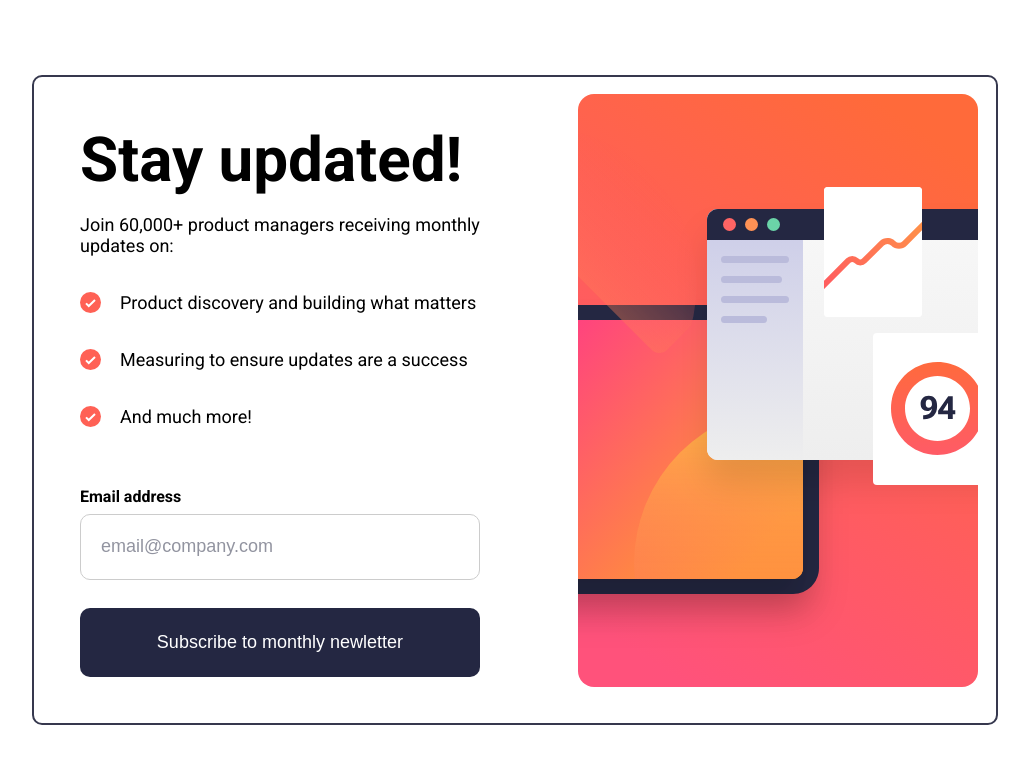
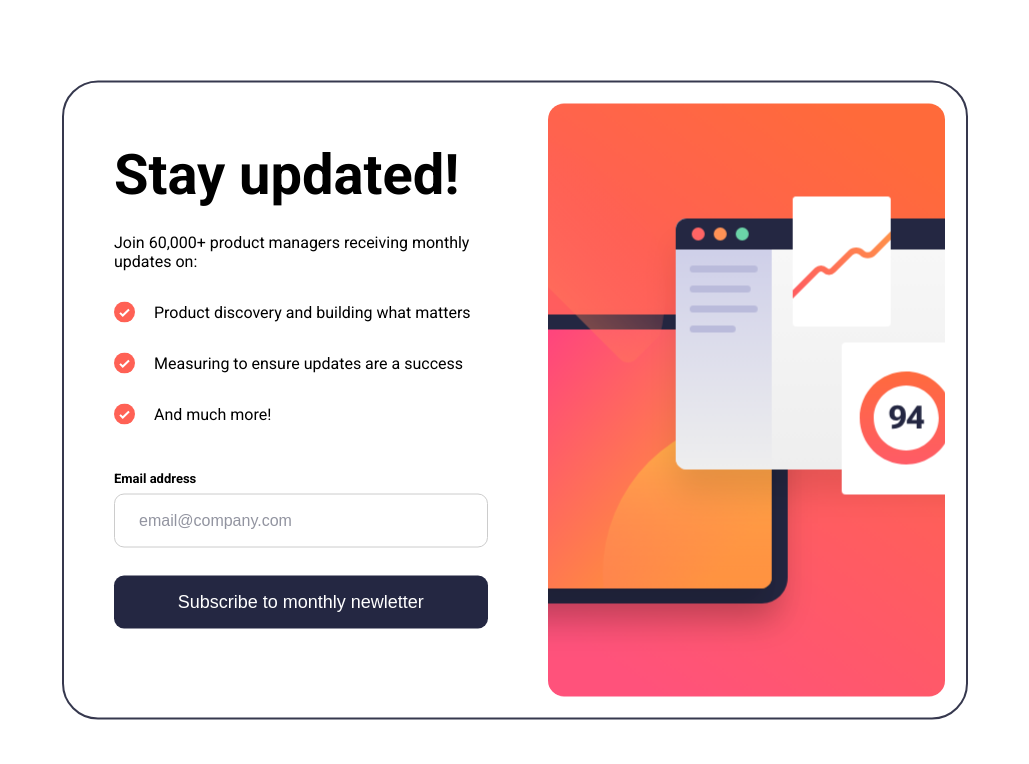
Before and after one commit to Adeben33/newletter-sign-up, a React (Vite) app: page / in a window 1280 px wide. Shown: the top 764 px of the page, without its empty margins (125-1154 px from the left). Built offline with nearby package versions, Linux system fonts and the light colour scheme.

Commit message:
progress

```diff
--- a/package.json
+++ b/package.json
@@ -11,7 +11,8 @@
   },
   "dependencies": {
     "react": "^18.2.0",
-    "react-dom": "^18.2.0"
+    "react-dom": "^18.2.0",
+    "validator": "^13.11.0"
   },
   "devDependencies": {
     "@types/react": "^18.2.43",
--- a/src/App.css
+++ b/src/App.css
@@ -9,12 +9,14 @@
 }
 
 main {
-  width: 928px;
+  width: 860px;
   display: flex;
-  gap: 69px;
-  padding: 17px;
+  justify-content: center;
+  /* align-items: center; */
+  gap: 60px;
+  padding: 21px;
   border: 2px solid hsl(235, 18%, 26%);
-  border-radius: 10px;
+  border-radius: 36px;
   position: absolute;
   top: 50%;
   left: 50%;
@@ -22,13 +24,17 @@ main {
 }
 
 main .container {
-  padding: 29px;
-  font-size: 18px;
+  /* padding: 29px 0 0 29px; */
+  padding-top: 29px;
+  margin-left: 29px;
+  width: 376px;
+  /* height: 446px; */
 }
 
 main .container .heading {
-  font-size: 62px;
+  font-size: 56px;
   font-weight: 600;
+  line-height: 1.5;
 }
 
 main .container p {
@@ -51,39 +57,68 @@ main .container ul li {
   background-image: url(./assets/images/illustration-sign-up-desktop.svg);
   background-size: cover;
   background-position: center;
+  border-radius: 16px;
 }
 
 form {
-  margin-top: 40px;
+  margin-top: 31px;
   margin-bottom: 20px;
 }
 form label {
   font-weight: 700;
-  font-size: 16px;
+  font-size: 13px;
+  display: flex;
+  justify-content: space-between;
+}
+
+form label span {
+  display: block;
+  color: #ff6155;
 }
 
 input[type="email"] {
   width: 100%;
-  padding: 12px 20px;
-  height: 66px;
+  padding: 18px 24px;
+  height: 54px;
   margin: 8px 0;
   display: inline-block;
   border: 1px solid #ccc;
   border-radius: 10px;
   box-sizing: border-box;
+  font-size: 16px;
+  color: #242742;
+}
+
+input[type="email"]:active {
+  border: 1px solid #242742;
+  cursor: pointer;
 }
 
 input[type="email"]::placeholder {
-  font-size: 18px;
+  font-size: 16px;
   color: hsl(231, 7%, 60%);
 }
 
-.container button {
+input[type="button"] {
   width: 100%;
   font-size: 18px;
-  padding: 24px;
+  padding: 16px;
   border-radius: 10px;
   border: none;
   color: #fff;
+  margin-top: 20px;
   background-color: hsl(234, 29%, 20%);
+  cursor: pointer;
+  transition: all 0.2s;
 }
+
+input[type="button"]:active {
+  background-color: hsl(4, 100%, 67%);
+}
+
+form .error-box {
+  border: 1px solid #ff6155;
+  background-color: rgba(255, 97, 85, 0.15);
+  color: #ff6155;
+  font-weight: 400;
+}
--- a/src/App.jsx
+++ b/src/App.jsx
@@ -1,7 +1,19 @@
 import { useState } from "react";
 import "./App.css";
+import isEmail from "validator/lib/isEmail";
 
 function App() {
+  const [emailError, setEmailError] = useState(false);
+
+  const validateEmail = (e) => {
+    var email = e.target.value;
+    if (isEmail(email)) {
+      // Correct usage of isEmail
+      setEmailError(false); // If the email is valid, we do not want to show an error
+    } else {
+      setEmailError(true); // If the email is invalid, set error to true
+    }
+  };
   return (
     <main>
       <div className="container">
@@ -67,16 +79,23 @@ function App() {
         </ul>
         <form className="form">
           <label htmlFor="email" className="label">
-            Email address
+            Email address{" "}
+            {emailError ? (
+              <span className="error"> Valid email required</span>
+            ) : (
+              ""
+            )}
           </label>
           <input
             type="email"
             id="email"
             name="email"
+            onChange={validateEmail}
             placeholder="email@company.com"
+            className={emailError ? "error-box" : ""}
           />
+          <input type="button" value="Subscribe to monthly newletter" />
         </form>
-        <button type="button">Subscribe to monthly newletter</button>
       </div>
       <div className="image"></div>
     </main>
```
Also changed, not shown: 1 other file (tests, documents, lock files or other folders).
